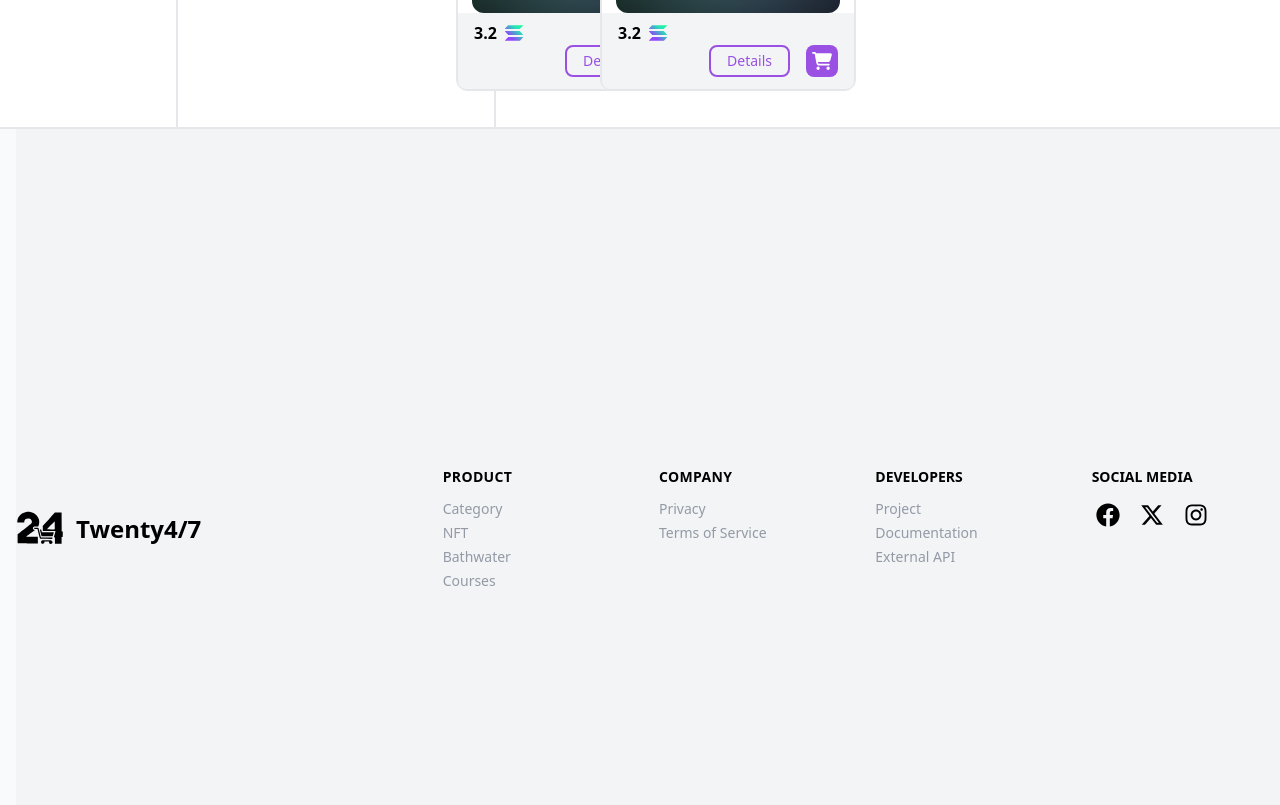
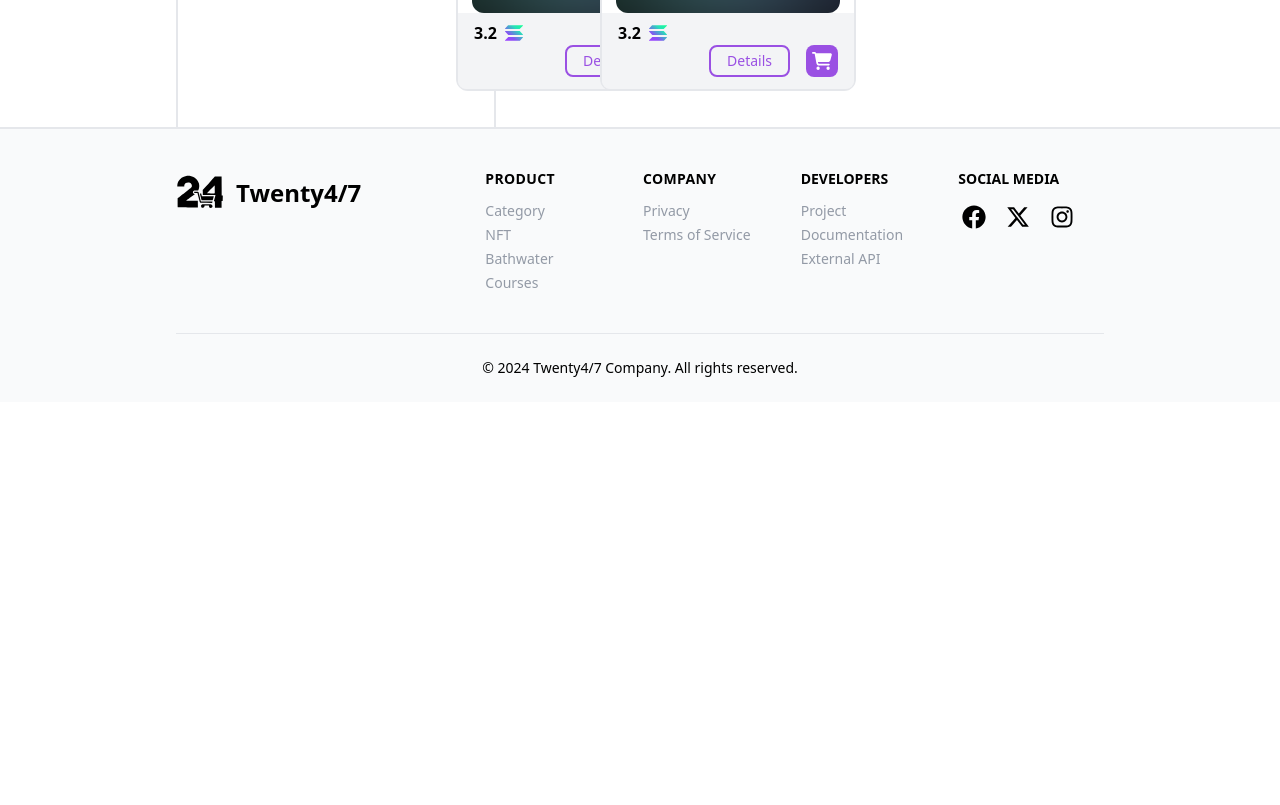
Before and after one commit to Sainseya/Twenty4-7, a React (Create React App) app in the folder app/twenty4-seven/: page /nft in a window 1280 px wide. Shown: the part 1355-2160 px from the top of the page. After the commit the page ends 1757 px from the top, so only its background shows below. Built offline with nearby package versions, Linux system fonts and the light colour scheme; what colorthief would draw is missing.

Commit message:
Fix: style CSS footer

```diff
--- a/app/twenty4-seven/src/CSS/Blob404Style.css
+++ b/app/twenty4-seven/src/CSS/Blob404Style.css
@@ -1,11 +1,6 @@
 /* Custom CSS for blobs */
 
-body {
-	margin: 0;
-	padding: 0;
-}
-
-.container {
+.containerBlob {
 	background:#f3f4f6;
 	min-height: 100vh;
     min-width: 100vw;
@@ -17,7 +12,7 @@ body {
 	position: relative;
 }
 
-html.dark .container {
+html.dark .containerBlob {
     background: #1a1c1f;
 }
 
--- a/app/twenty4-seven/src/Components/navigation/Footer.tsx
+++ b/app/twenty4-seven/src/Components/navigation/Footer.tsx
@@ -10,6 +10,7 @@ import { isPageValid } from "../../Utils/ValidePages";
 const Footer: React.FC = () => {
   const isDarkMode = document.documentElement.classList.contains("dark");
   const LogoComponent = isDarkMode ? LogoDark : LogoLight;
+
 
   let navigate = useNavigate();
 
@@ -25,9 +26,9 @@ const Footer: React.FC = () => {
   return (
     <div
       id="footer"
-      className="px-4 divide-y divide-light_border dark:divide-dark_border bg-light_bg2 dark:bg-dark_bg2 border-t-2 border-light_border dark:border-dark_border"
+      className="px-44 divide-y divide-light_border dark:divide-dark_border bg-light_bg2 dark:bg-dark_bg2 border-t-2 border-light_border dark:border-dark_border"
     >
-      <div className="container flex flex-col justify-between py-10 mx-auto space-y-8 lg:flex-row lg:space-y-0 ">
+      <div className="flex flex-col justify-between py-10 mx-auto space-y-8 lg:flex-row lg:space-y-0 ">
         <div className="lg:w-1/3">
           <div
             rel="noopener noreferrer"
--- a/app/twenty4-seven/src/Pages/Page404.tsx
+++ b/app/twenty4-seven/src/Pages/Page404.tsx
@@ -11,7 +11,7 @@ const Page404 = () => {
   };
 
   return (
-    <div className="container">
+    <div className="containerBlob">
       <div className="blob-c">
         <div className="shape-blob"></div>
         <div className="shape-blob one"></div>
```
